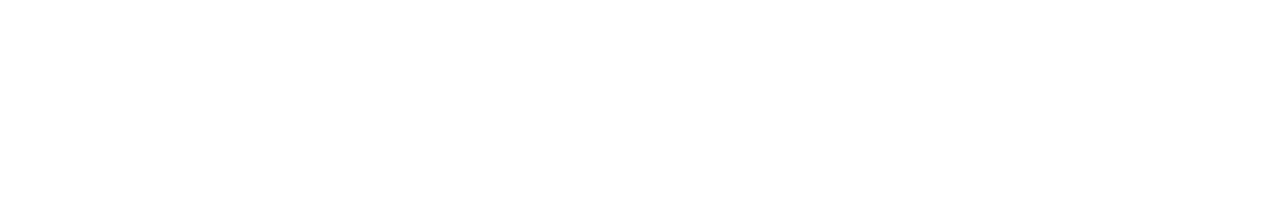
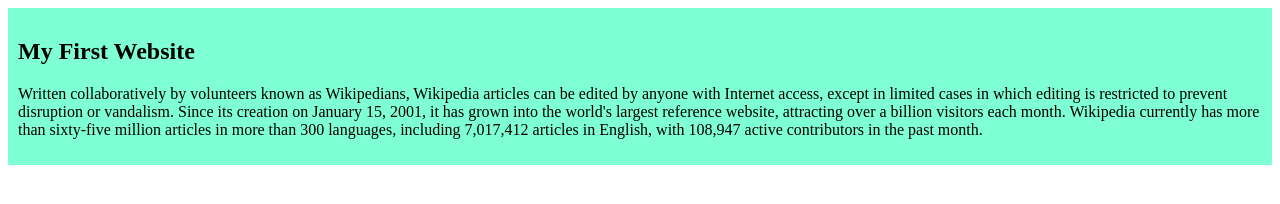
Before and after one commit to rahmanefti/first-github-repo, a plain HTML site: page index.html in a window 1280 px wide. Drawn offline with Linux system fonts and the light colour scheme.

Commit message:
first blog added

```diff
--- a/index.html
+++ b/index.html
@@ -4,8 +4,12 @@
    <meta charset="UTF-8">
    <meta name="viewport" content="width=device-width, initial-scale=1.0">
    <title>First Github Repo</title>
+   <link rel="stylesheet" href="styles/blog.css">
 </head>
 <body>
-
+   <div>
+      <h2>My First Website</h2>
+      <p>Written collaboratively by volunteers known as Wikipedians, Wikipedia articles can be edited by anyone with Internet access, except in limited cases in which editing is restricted to prevent disruption or vandalism. Since its creation on January 15, 2001, it has grown into the world's largest reference website, attracting over a billion visitors each month. Wikipedia currently has more than sixty-five million articles in more than 300 languages, including 7,017,412 articles in English, with 108,947 active contributors in the past month.</p>
+   </div>
 </body>
 </html>
--- /dev/null
+++ b/styles/blog.css
@@ -0,0 +1,4 @@
+div{
+   background-color: aquamarine;
+   padding: 10px;
+}
```
